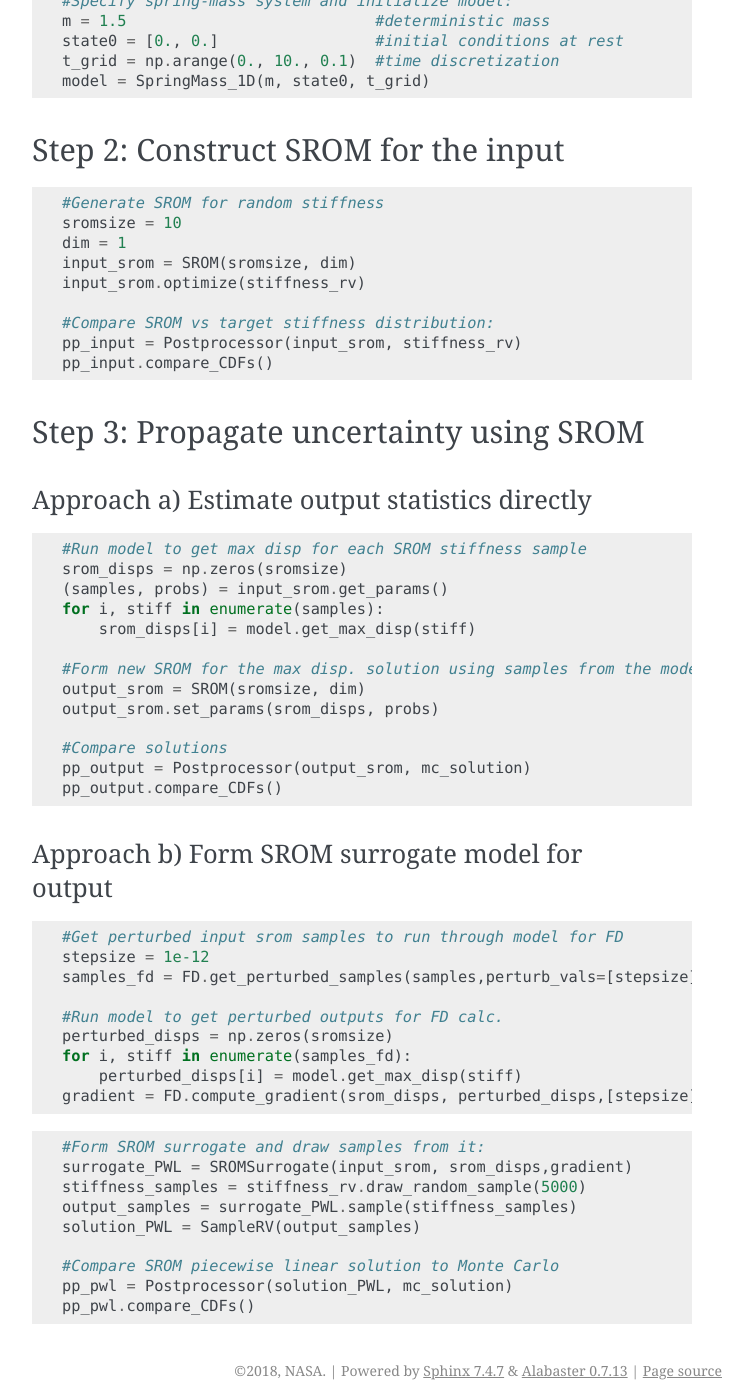
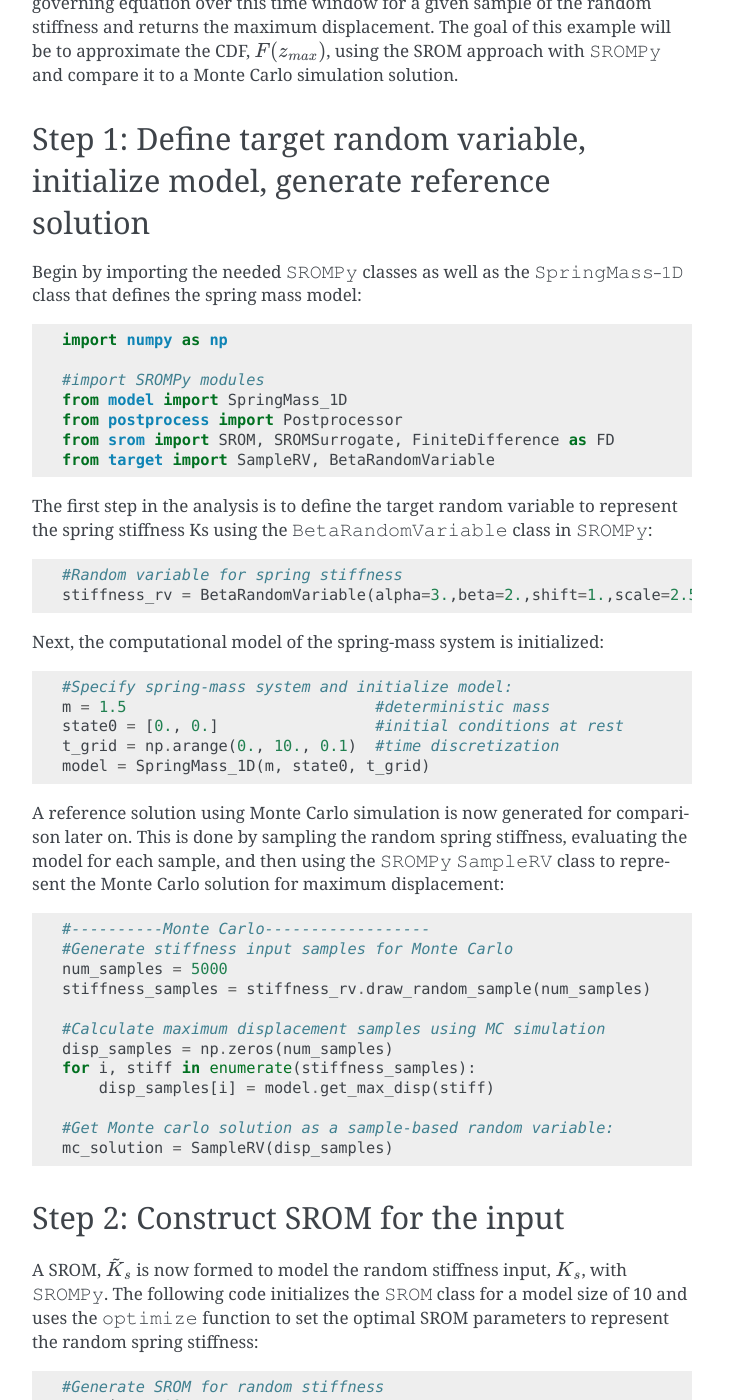
Before and after one commit to nasa/SROMPy, a Sphinx documentation site: the page built from docs/example.rst, in a window 1280 px wide and 1400 px high, scrolled down 1048 px. Shown: the whole window, without its empty margins (388-1141 px from the left). Built offline with Sphinx 7.4.7, drawn with Linux system fonts in a browser that asks for light colours; formulas are drawn with MathJax 3; some of the changed text lies outside the part shown.

Commit message:
Updated spring-mass example in docs

```diff
--- a/docs/example.rst
+++ b/docs/example.rst
@@ -1,6 +1,8 @@
 
 Example - Spring Mass System
 =============================
+
+This example will use 𝚂𝚁𝙾𝙼𝙿𝚢 to simulate a spring-mass system with random spring stiffness (:ref:`spring-mass`). The example covers modeling the random stiffness using a Beta random variable in 𝚂𝚁𝙾𝙼𝙿𝚢, generating a SROM to represent the stiffness, then propagating uncertainty though the model to obtain the distribution for maximum displacement. The SROM solution will be compared to standard Monte Carlo simulation.
 
 .. _spring-mass:
 
@@ -10,8 +12,7 @@
 
     Spring-mass system
 
-SROMPy is now applied to an example of uncertainty propagation in a simple
-spring-mass system (:ref:`spring-mass`), demonstrating the functionality introduced in the previous section. The governing equation of motion for the system is given by
+The governing equation of motion for the system is given by
 
 .. math:: m_s \ddot{z}  = -k_s z + m_s g
     :label: springmass
@@ -34,15 +35,31 @@
 to gravity is :math:`g = 9.8 m^2/s`.
 
 
-Step 1: Define target random variable and initialize model
------------------------------------------------------------
+With uncertainty in an input parameter, the resulting displacement, :math:`Z`, is a random variable as well. The quantity of interest in this example with be the maximum displacement over a specified time window, :math:`Z_{max}=max_t(Z)`. It is assumed we have access to a computational model that numerically integrates the governing equation over this time window for a given sample of the random stiffness and returns the maximum displacement. The goal of this example will be to approximate the CDF, :math:`F(z_{max})`, using the SROM approach with 𝚂𝚁𝙾𝙼𝙿𝚢 and compare it to a Monte Carlo simulation solution.
 
+
+Step 1: Define target random variable, initialize model, generate reference solution
+-------------------------------------------------------------------------------------
+Begin by importing the needed 𝚂𝚁𝙾𝙼𝙿𝚢 classes as well as the 𝚂𝚙𝚛𝚒𝚗𝚐𝙼𝚊𝚜𝚜⎯𝟷𝙳 class that defines the spring mass model:
+
+.. code-block:: python
+
+  import numpy as np
+
+  #import SROMPy modules
+  from model import SpringMass_1D
+  from postprocess import Postprocessor
+  from srom import SROM, SROMSurrogate, FiniteDifference as FD
+  from target import SampleRV, BetaRandomVariable
+
+The first step in the analysis is to define the target random variable to represent the spring stiffness Ks using the 𝙱𝚎𝚝𝚊𝚁𝚊𝚗𝚍𝚘𝚖𝚅𝚊𝚛𝚒𝚊𝚋𝚕𝚎 class in 𝚂𝚁𝙾𝙼𝙿𝚢:
 
 .. code-block:: python
 
   #Random variable for spring stiffness
   stiffness_rv = BetaRandomVariable(alpha=3.,beta=2.,shift=1.,scale=2.5)
 
+Next, the computational model of the spring-mass system is initialized:
 
 .. code-block:: python
 
@@ -52,9 +69,28 @@
   t_grid = np.arange(0., 10., 0.1)  #time discretization
   model = SpringMass_1D(m, state0, t_grid)
 
+A reference solution using Monte Carlo simulation is now generated for comparison later on. This is done by sampling the random spring stiffness, evaluating the model for each sample, and then using the 𝚂𝚁𝙾𝙼𝙿𝚢 𝚂𝚊𝚖𝚙𝚕𝚎𝚁𝚅 class to represent the Monte Carlo solution for maximum displacement:
+
+.. code-block:: python
+
+  #----------Monte Carlo------------------
+  #Generate stiffness input samples for Monte Carlo
+  num_samples = 5000
+  stiffness_samples = stiffness_rv.draw_random_sample(num_samples)
+
+  #Calculate maximum displacement samples using MC simulation
+  disp_samples = np.zeros(num_samples)
+  for i, stiff in enumerate(stiffness_samples):
+      disp_samples[i] = model.get_max_disp(stiff)
+
+  #Get Monte carlo solution as a sample-based random variable:
+  mc_solution = SampleRV(disp_samples)
+
 
 Step 2: Construct SROM for the input
 -------------------------------------
+
+A SROM, :math:`\tilde{K}_s` is now formed to model the random stiffness input, :math:`K_s`, with 𝚂𝚁𝙾𝙼𝙿𝚢. The following code initializes the 𝚂𝚁𝙾𝙼 class for a model size of 10 and uses the 𝚘𝚙𝚝𝚒𝚖𝚒𝚣𝚎 function to set the optimal SROM parameters to represent the random spring stiffness:
 
 .. code-block:: python
 
@@ -64,58 +100,116 @@
   input_srom = SROM(sromsize, dim)
   input_srom.optimize(stiffness_rv)
 
+The CDF of the resulting SROM can be compared to the original Beta random variable for spring stiffness using the 𝚂𝚁𝙾𝙼𝙿𝚢 𝙿𝚘𝚜𝚝𝚙𝚛𝚘𝚌𝚎𝚜𝚜𝚘𝚛 class:
+
+.. code-block:: python
+
   #Compare SROM vs target stiffness distribution:
   pp_input = Postprocessor(input_srom, stiffness_rv)
   pp_input.compare_CDFs()
 
+This produces the following plot:
 
-Step 3: Propagate uncertainty using SROM
------------------------------------------
+.. _input-srom:
 
-Approach a) Estimate output statistics directly
-^^^^^^^^^^^^^^^^^^^^^^^^^^^^^^^^^^^^^^^^^^^^^^^^
+.. figure:: images/stiffness_CDFs.png
+    :align: center
+    :width: 4in
+
+Step 3: Evaluate model for each SROM sample:
+---------------------------------------------
+Now output samples of maximum displacement must be generated by running the spring-mass model for each stiffness sample from the input SROM, i.e.,
+
+:math:`\tilde{z}^{(k)}_{max} = \mathcal{M}(\tilde{k}_s^{(k)}) \; \text{for } \; k=1,...,m`
+
+This is done with the following code:
 
 .. code-block:: python
 
-  #Run model to get max disp for each SROM stiffness sample
+  #run model to get max disp for each SROM stiffness sample
   srom_disps = np.zeros(sromsize)
   (samples, probs) = input_srom.get_params()
   for i, stiff in enumerate(samples):
       srom_disps[i] = model.get_max_disp(stiff)
 
-  #Form new SROM for the max disp. solution using samples from the model
-  output_srom = SROM(sromsize, dim)
-  output_srom.set_params(srom_disps, probs)
+
+
+Step 4: Form SROM surrogate model for output
+----------------------------------------------
+
+Approach a) Piecewise-constant approximation
+^^^^^^^^^^^^^^^^^^^^^^^^^^^^^^^^^^^^^^^^^^^^^^^^
+
+A simple piecewise-constant approximation to the output (maximum displacement) can be generated with the 𝚂𝚁𝙾𝙼𝚂𝚞𝚛𝚛𝚘𝚐𝚊𝚝𝚎 class using the input SROM formed previously and the calculated maximum displacement samples:
+
+
+.. code-block:: python
+
+  #Form SROM surrogate for the max disp. solution using samples from the model and input SROM:
+  output_srom = SROMSurrogate(input_srom, srom_disps)
+
+Compare the SROM approximation to the maximum displacement CDF against the Monte Carlo solution:
+
+.. code-block:: python
 
   #Compare solutions
   pp_output = Postprocessor(output_srom, mc_solution)
-  pp_output.compare_CDFs()
+  pp_output.compare_CDFs(variablenames=[r'$Z_{max}$'])
+
+This produces the following comparison plot:
+
+.. _output-pwc-srom:
+
+.. figure:: images/disp_CDFs_pw_constant.png
+    :align: center
+    :width: 4in
 
 
-Approach b) Form SROM surrogate model for output
+Approach b) Piecewise-linear approximation
 ^^^^^^^^^^^^^^^^^^^^^^^^^^^^^^^^^^^^^^^^^^^^^^^^^
+
+Now a more accurate piecewise-linear SROM surrogate model is formed to estimate the CDF of the maximum displacement. To do so, gradients must be calculated using finite difference and provided to the 𝚂𝚁𝙾𝙼𝚂𝚞𝚛𝚛𝚘𝚐𝚊𝚝𝚎 class upon initialization.
+
+The finite different gradients are calculated with the help of the 𝙵𝚒𝚗𝚒𝚝𝚎𝙳𝚒𝚏𝚏𝚎𝚛𝚎𝚗𝚌𝚎 class (𝙵𝙳), requiring extra model evaluations for perturbed inputs:
+
 
 .. code-block:: python
 
-  #Get perturbed input srom samples to run through model for FD
+  #Perturbation size for finite difference
   stepsize = 1e-12
-  samples_fd = FD.get_perturbed_samples(samples,perturb_vals=[stepsize])
+  samples_fd = FD.get_perturbed_samples(samples, perturb_vals=[stepsize])
 
   #Run model to get perturbed outputs for FD calc.
   perturbed_disps = np.zeros(sromsize)
   for i, stiff in enumerate(samples_fd):
       perturbed_disps[i] = model.get_max_disp(stiff)
-  gradient = FD.compute_gradient(srom_disps, perturbed_disps,[stepsize])
+  gradient = FD.compute_gradient(srom_disps, perturbed_disps, [stepsize])
 
+
+A piecewise-linear surrogate model can now be constructed and then sampled to approximate the CDF of the maximum displacement:
 
 .. code-block:: python
 
-  #Form SROM surrogate and draw samples from it:
-  surrogate_PWL = SROMSurrogate(input_srom, srom_disps,gradient)
-  stiffness_samples = stiffness_rv.draw_random_sample(5000)
+  #Initialize piecewise-linear SROM surrogate w/ gradients:
+  surrogate_PWL = SROMSurrogate(input_srom, srom_disps, gradient)
+
+  #Use the surrogate to produce max disp samples from the input stiffness samples:
   output_samples = surrogate_PWL.sample(stiffness_samples)
+
+  #Represent the SROM solution as a sample-based random variable:
   solution_PWL = SampleRV(output_samples)
+
+Finally, the new piece-wise linear CDF approximation is compared to the Monte Carlo solution:
+
+.. code-block:: python
 
   #Compare SROM piecewise linear solution to Monte Carlo
   pp_pwl = Postprocessor(solution_PWL, mc_solution)
-  pp_pwl.compare_CDFs()
+  pp_pwl.compare_CDFs(variablenames=[r'$Z_{max}$'])
+
+
+.. _output-pwl-srom:
+
+.. figure:: images/disp_CDFs_pw_linear.png
+    :align: center
+    :width: 4in
```
Also changed, not shown: docs/images/disp_CDFs_pw_constant.png (added), docs/images/disp_CDFs_pw_linear.png (added), docs/images/stiffness_CDFs.png (added).
